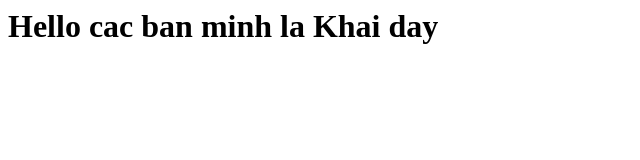
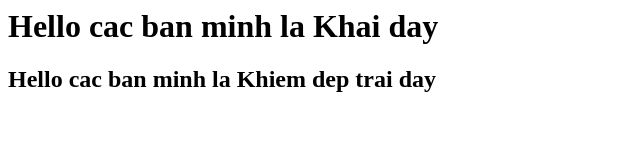
Before and after one commit to boxbox2001/QUANLYCAFE, a plain HTML site: page index.html in a window 1280 px wide. Shown: the whole page, without its empty margins (0-640 px from the left). Drawn offline with Linux system fonts and the light colour scheme.

Commit message:
Update index.html

```diff
--- a/index.html
+++ b/index.html
@@ -1 +1,2 @@
 <h1>Hello cac ban minh la Khai day</h1>
+<h2>Hello cac ban minh la Khiem dep trai day</h2>
```
